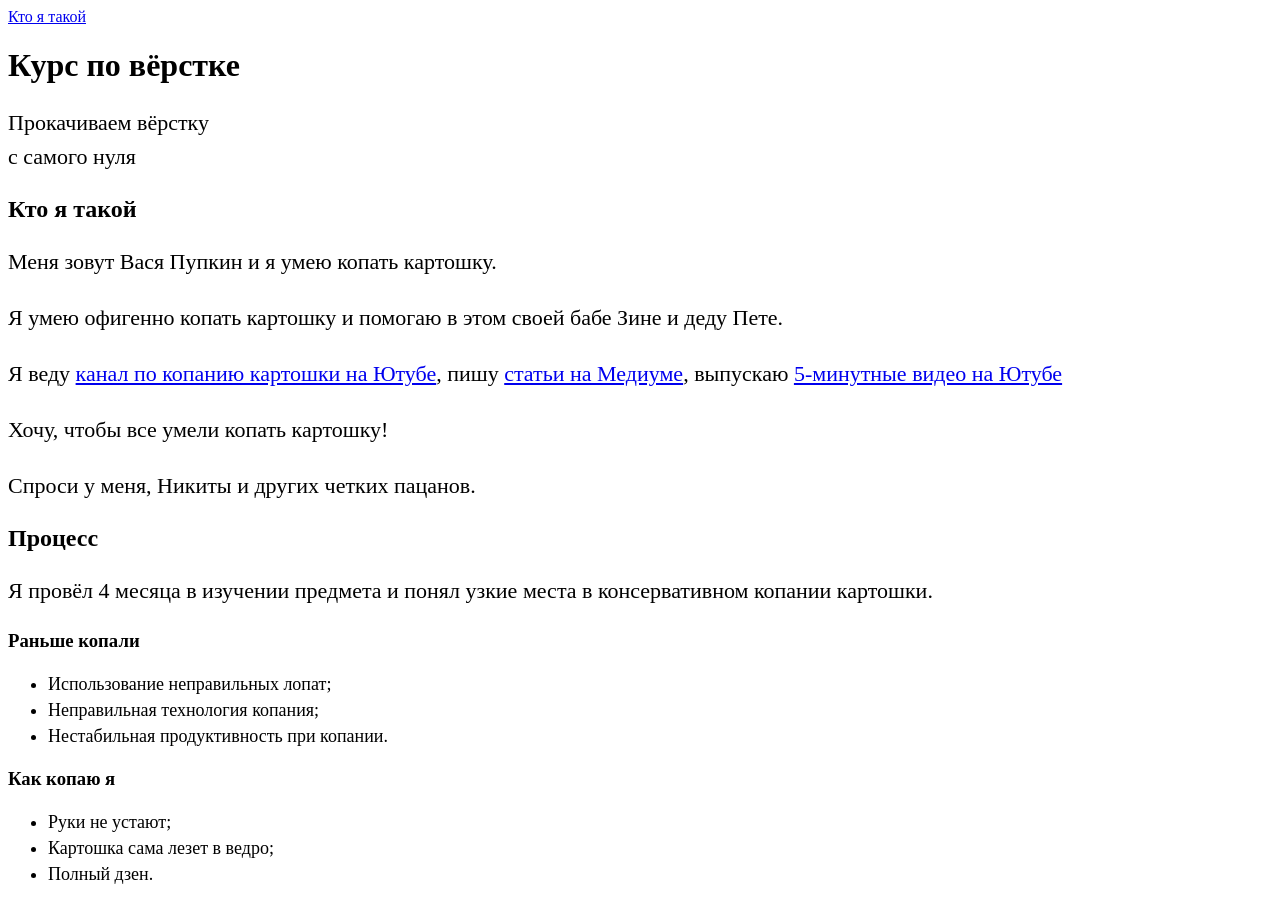
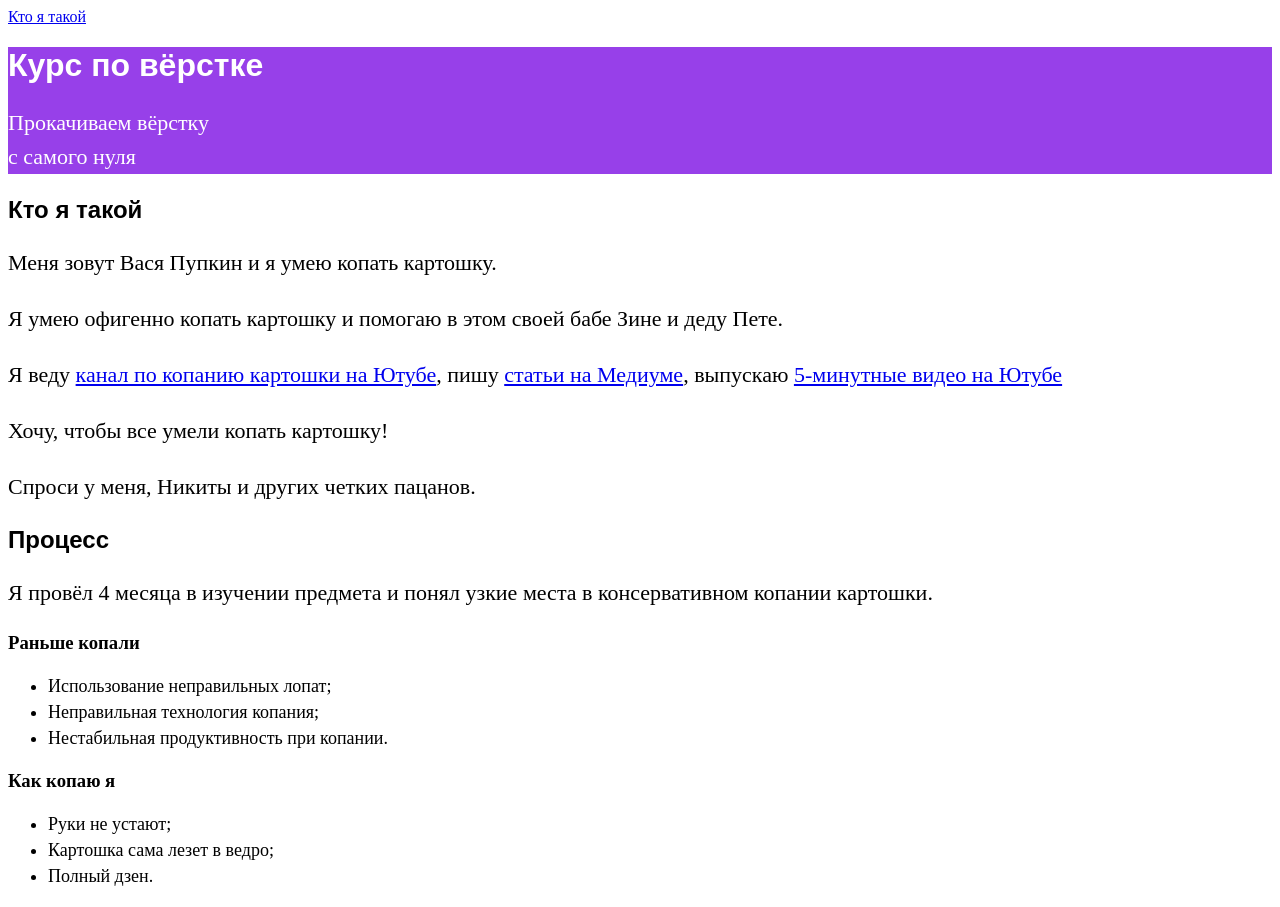
Before and after one commit to shuherproject/project, a plain HTML site: page index.html in a window 1280 px wide. Drawn offline with Linux system fonts and the light colour scheme.

Commit message:
Fix class

```diff
--- a/index.css
+++ b/index.css
@@ -1,8 +1,11 @@
-.header_description {
+.header {
     background-color: #9740e9;
     color: #ffffff;
 }
-.header_fonts {
+.header_h1_title {
+    font-family: sans-serif;
+}
+.h2_title {
     font-family: sans-serif;
 }
 p  {
```
